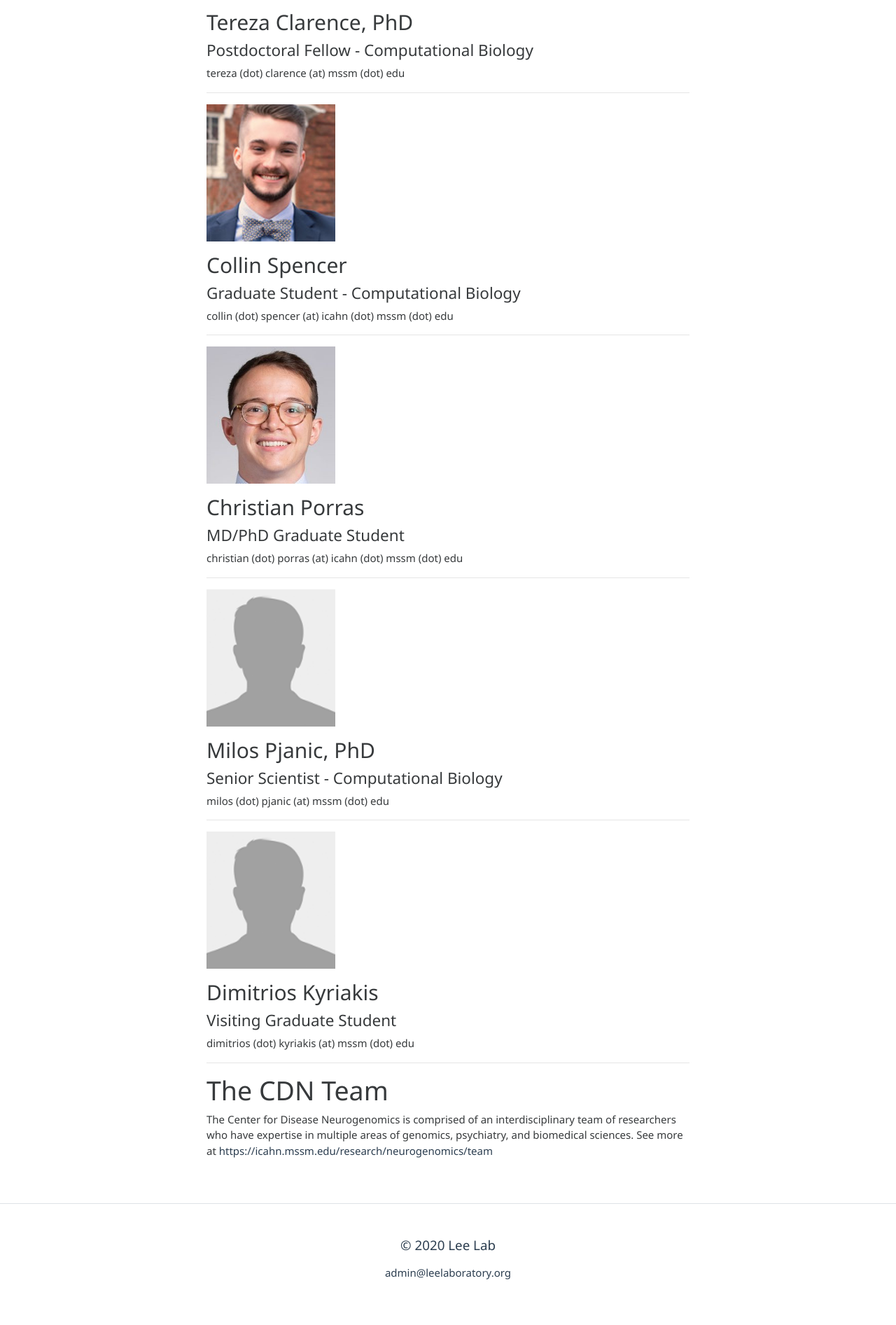
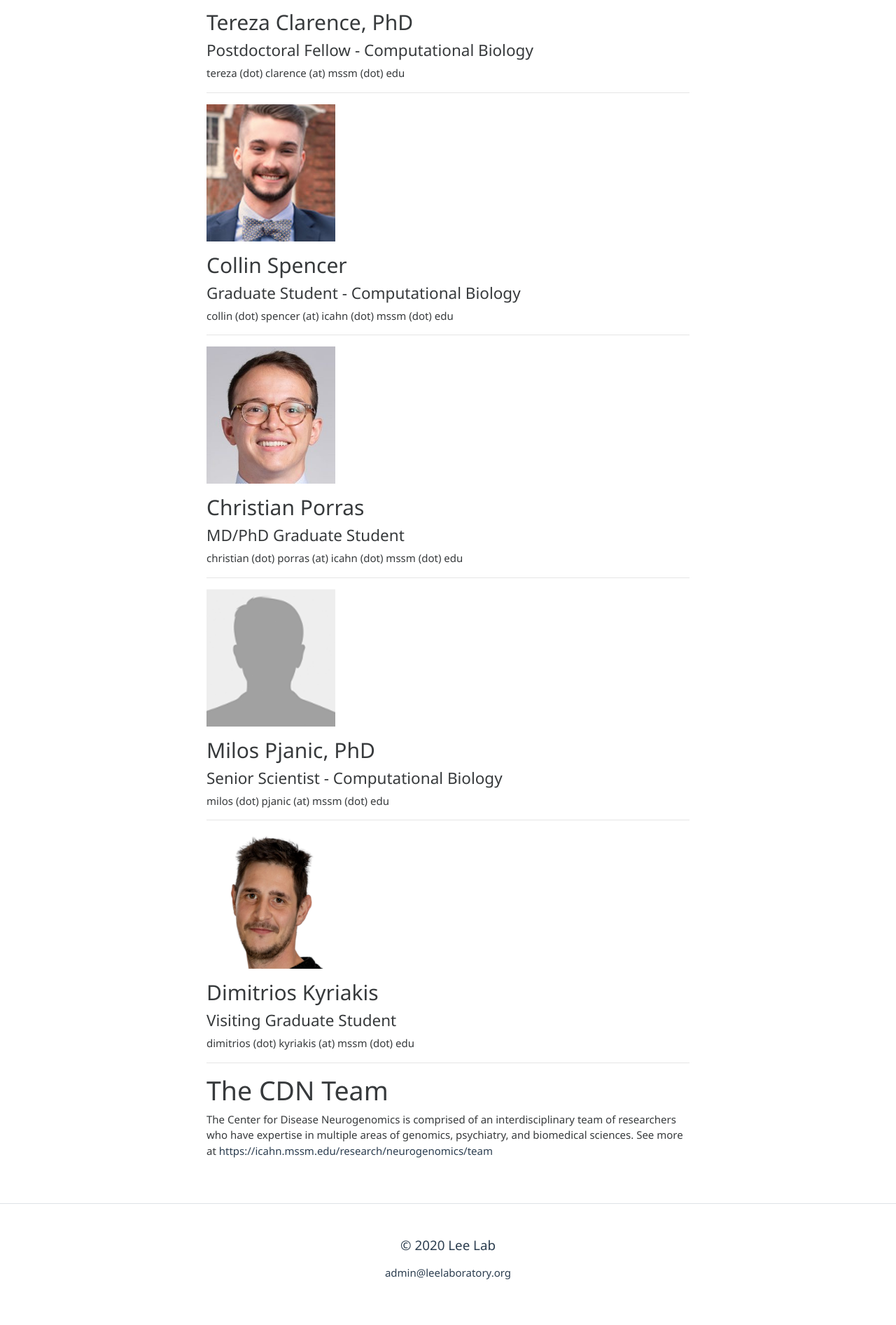
Before and after one commit to leelaboratory/leelaboratory.github.io, a Jekyll site: the page built from pages/team.md, in a window 1280 px wide. Shown: the part 777-2670 px from the top of the page at 70% size. Built offline with Jekyll 4.4.1, drawn with Linux system fonts in a browser that asks for light colours.

Commit message:
Update team.md

```diff
--- a/pages/team.md
+++ b/pages/team.md
@@ -48,7 +48,7 @@ milos (dot) pjanic (at) mssm (dot) edu
 
 <hr>
 
-<img src="/images/UNK.jpeg" width="184" height="196">
+<img src="/images/DK.png" width="184" height="196">
 
 ## Dimitrios Kyriakis
 #### Visiting Graduate Student
```
